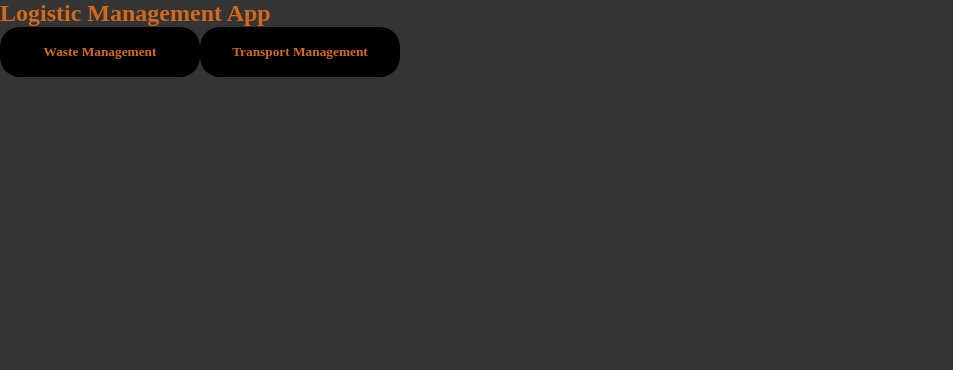
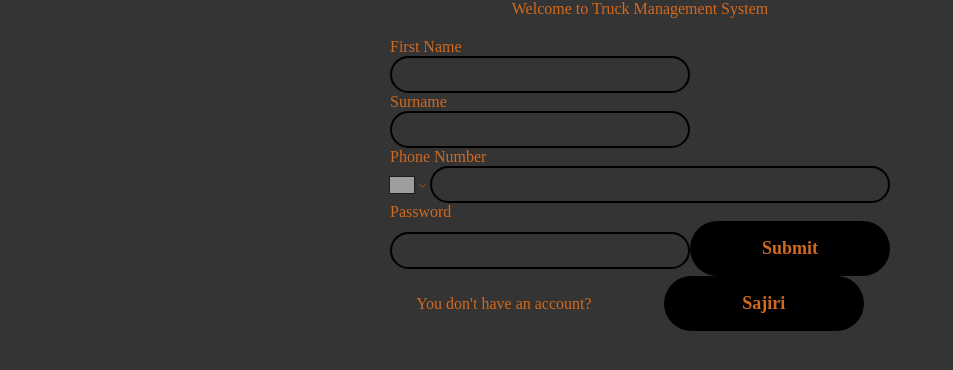
Before and after one commit to kaigwa/logistic-management-app, a React (Create React App) app: page /Truck in a window 1280 px wide. Shown: the top 370 px of the page, without its empty margins (0-953 px from the left). Built offline with nearby package versions, Linux system fonts and the light colour scheme; grey boxes are pictures that could not be loaded.

Commit message:
initial commit

```diff
--- a/package.json
+++ b/package.json
@@ -8,6 +8,9 @@
     "@testing-library/user-event": "^13.5.0",
     "react": "^18.2.0",
     "react-dom": "^18.2.0",
+    "react-hook-form": "^7.47.0",
+    "react-phone-number-input": "^3.3.6",
+    "react-router-dom": "^6.16.0",
     "react-scripts": "5.0.1",
     "web-vitals": "^2.1.4"
   },
--- a/src/App.css
+++ b/src/App.css
@@ -6,19 +6,3 @@
     color: chocolate;
     font-family:cursive;
 }
-
-.container{
-    display: flex;
-    flex-direction: column;
-    padding: 20px;
-    gap: 20px;
-}
-
-button{
-    width: 200px;
-    height: 50px;
-    background-color:black;
-    border: none;
-    border-radius: 20px;
-    font-weight: 600;
-}
--- a/src/App.js
+++ b/src/App.js
@@ -1,11 +1,17 @@
 import './App.css';
+import Transport from './components/Transportmng';
+import Truck from './components/Truck';
+import { Routes, Route } from "react-router-dom";
 
 function App() {
   return (
     <div className="App">
-      <h2>Logistic Management App</h2>
-      <button>Waste Management</button>
-      <button>Transport Management</button>
+
+        <Routes>
+          <Route path='/' element={<Transport />} />
+          <Route path='/Truck' element={<Truck />} />
+        </Routes>
+
     </div>
   );
 }
--- /dev/null
+++ b/src/components/Transportmng.css
@@ -0,0 +1,23 @@
+*{
+    margin: auto;
+    padding: 0;
+    box-sizing: border-box;
+}
+
+.container{
+    display: flex;
+    flex-direction: column;
+    padding: 20px;
+    gap: 20px;
+}
+
+button{
+    width: 200px;
+    height: 55px;
+    background-color:black;
+    border: none;
+    border-radius: 30px;
+    font-weight: 600;
+    font-size: large;
+    cursor: pointer;
+}
--- a/src/components/Transportmng.jsx
+++ b/src/components/Transportmng.jsx
@@ -0,0 +1,17 @@
+import React from "react";
+import './Transportmng.css';
+import { useNavigate } from "react-router-dom";
+
+const Transport = (props) => {
+  const navigate = useNavigate();
+
+  return (
+    <div className="container">
+      <h2>Welcome to Logistic Management App</h2>
+      <button onClick={() => navigate('/Truck')}>Truck Management</button>
+      <button>Waste Management</button>
+    </div>
+  )
+};
+
+export default Transport;
--- /dev/null
+++ b/src/components/Truck.css
@@ -0,0 +1,39 @@
+*{
+    margin: auto;
+    padding: 0;
+    box-sizing: border-box;
+}
+
+.main{
+    display: flex;
+    flex-direction: column;
+    align-items: center;
+    gap: 20px;
+}
+
+input{
+    width: 300px;
+    height: 37px;
+    background: transparent;
+    border:none;
+    outline: none;
+    border: 2px solid black;
+    border-radius: 20px;
+}
+
+.account{
+    display: flex;
+    flex-direction: row;
+    gap: 20px;
+}
+
+/* .btn{
+    width: 200px;
+    height: 50px;
+    background-color:black;
+    border: none;
+    border-radius: 20px;
+    font-weight: 600;
+    font-size: large;
+    cursor: pointer;
+} */
--- /dev/null
+++ b/src/components/Truck.jsx
@@ -0,0 +1,53 @@
+// import { useState } from 'react';
+import React, { useState } from "react";
+import './Truck.css';
+import PhoneInput from "react-phone-number-input";
+import { useForm } from 'react-hook-form';
+
+import "react-phone-number-input/style.css";
+
+const Truck = (props) => {
+
+  const [firstName, setFirstName] = useState('');
+  const [lastName, setLastName] = useState('');
+  // const [mobile, setMobile] = useState('');
+  const [password, setPassword] = useState('');
+
+  const [value, setValue] = useState()
+
+  const {
+    handleSubmit,
+    formState: {errors},
+  } = useForm();
+
+  const onSubmit = (data) => {
+    console.log(data);
+  }
+
+  return (
+    <div className="main">
+      Welcome to Truck Management System
+      <form onSubmit={handleSubmit(onSubmit)}>
+        <p>First Name</p>
+        <input type="text" name="name" id="name" onChange={(e) => setFirstName(e.target.value)} />
+        <p>Surname</p>
+        <input type="text" name="surname" id="surname" onChange={(e) => setLastName(e.target.value)} />
+        <p>Phone Number</p>
+        <PhoneInput defaultCountry='TZ' value={value} onChange={setValue}/>
+        <p>Password</p>
+        <input type="password" name="password" id="password" onChange={(e) => setPassword(e.target.value)} />
+        <button type="submit">Submit</button>
+
+        {errors["phone-input"] && (
+          <p className="error-message">Invalid Phone</p>
+        )}
+        <div className="account">
+          <p>You don't have an account?</p>
+          <button>Sajiri</button>
+        </div>
+      </form>
+    </div>
+  )
+};
+
+export default Truck;
--- a/src/index.js
+++ b/src/index.js
@@ -2,13 +2,14 @@ import React from 'react';
 import ReactDOM from 'react-dom/client';
 import './index.css';
 import App from './App';
+import { BrowserRouter } from 'react-router-dom';
 import reportWebVitals from './reportWebVitals';
 
 const root = ReactDOM.createRoot(document.getElementById('root'));
 root.render(
-  <React.StrictMode>
+  <BrowserRouter >
     <App />
-  </React.StrictMode>
+  </BrowserRouter >
 );
 
 // If you want to start measuring performance in your app, pass a function
```
Also changed, not shown: 1 other file (tests, documents, lock files or other folders).
